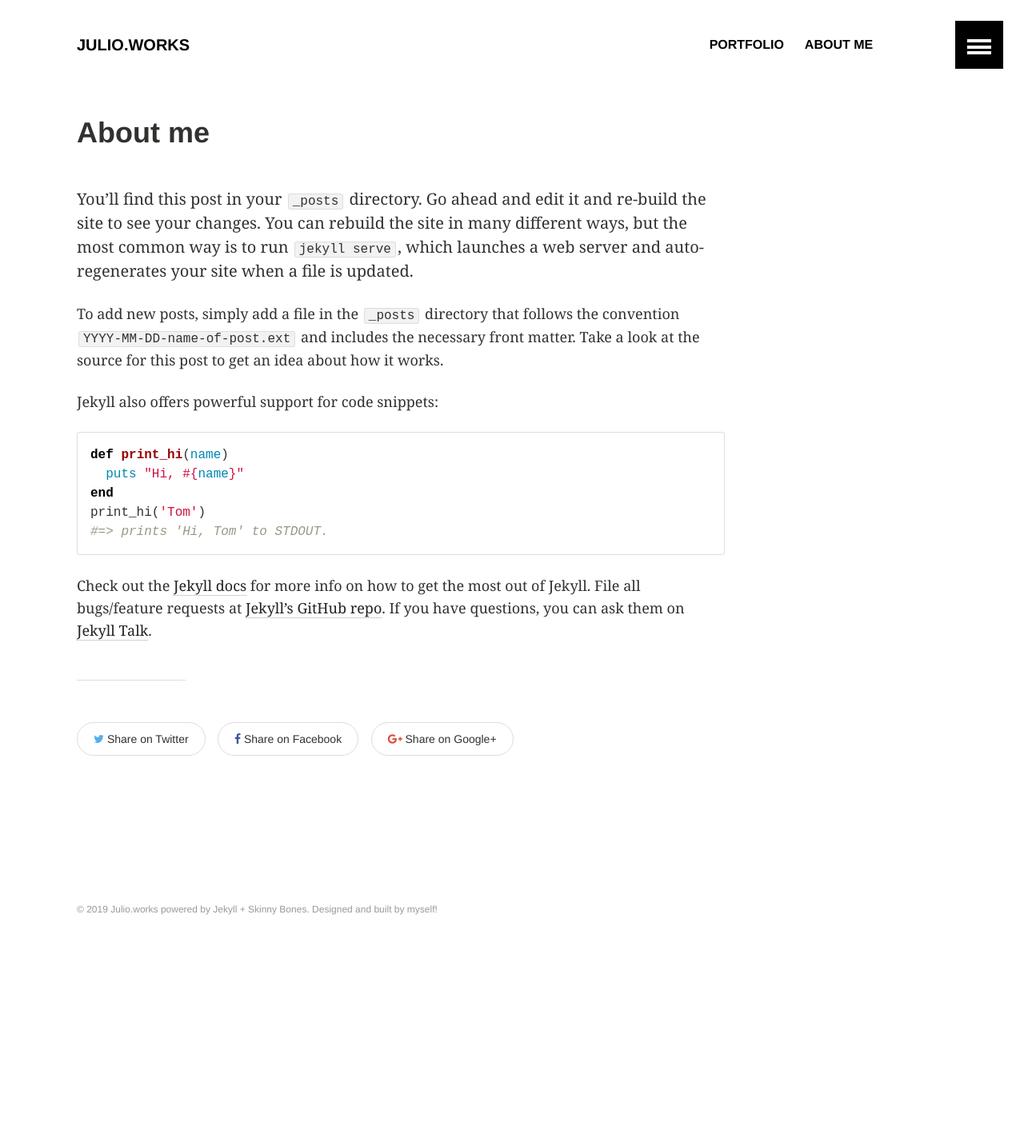
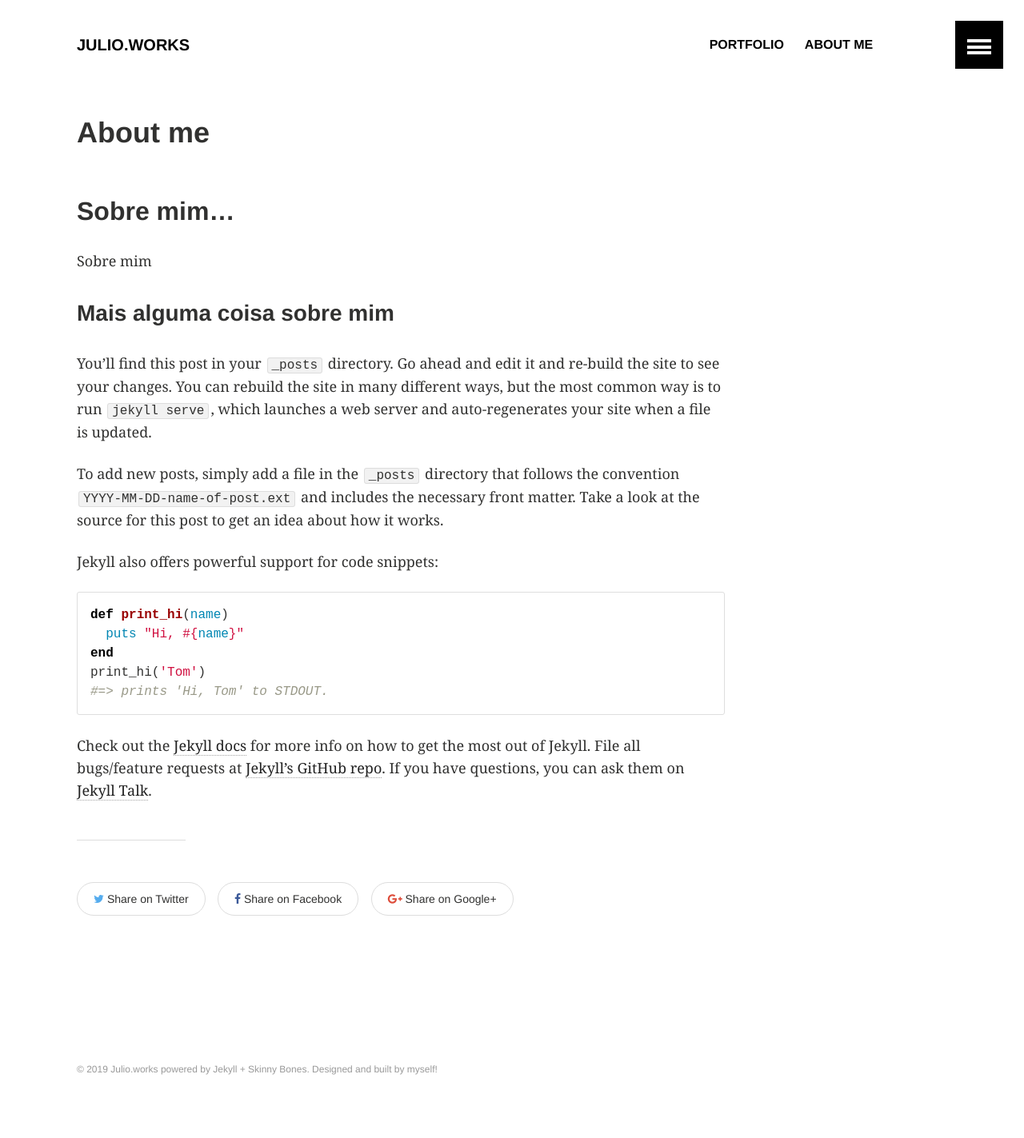
Before and after one commit to juliostc/juliostc.github.io, a Jekyll site: the page built from _pages/About.md, in a window 1280 px wide. Shown: the whole page at 80% size. Built offline with Jekyll 4.4.1, drawn with Linux system fonts in a browser that asks for light colours; before the commit the page ends 1223 px from its top, so only the background shows below that.

```diff
--- a/_pages/About.md
+++ b/_pages/About.md
@@ -1,10 +1,14 @@
 ---
 layout: media
-title:  "About me"
-date:   2019-07-04 14:42:41 -0300
+title: About me
+date: '2019-07-04 14:42:41 -0300'
 permalink: /aboutme/
+published: true
+---
+## Sobre mim...
+Sobre mim
+### Mais alguma coisa sobre mim
 
----
 You’ll find this post in your `_posts` directory. Go ahead and edit it and re-build the site to see your changes. You can rebuild the site in many different ways, but the most common way is to run `jekyll serve`, which launches a web server and auto-regenerates your site when a file is updated.
 
 To add new posts, simply add a file in the `_posts` directory that follows the convention `YYYY-MM-DD-name-of-post.ext` and includes the necessary front matter. Take a look at the source for this post to get an idea about how it works.
```
